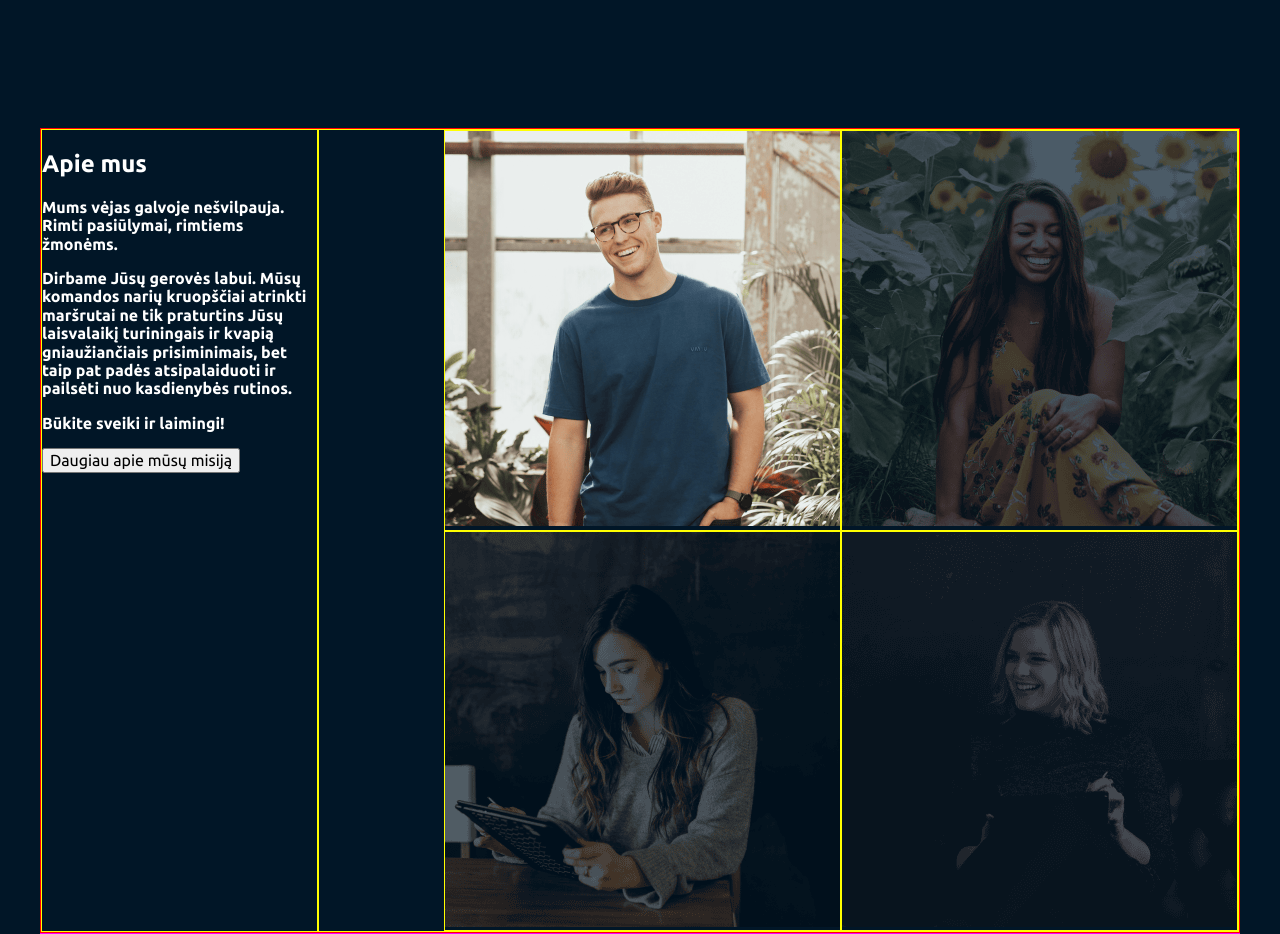
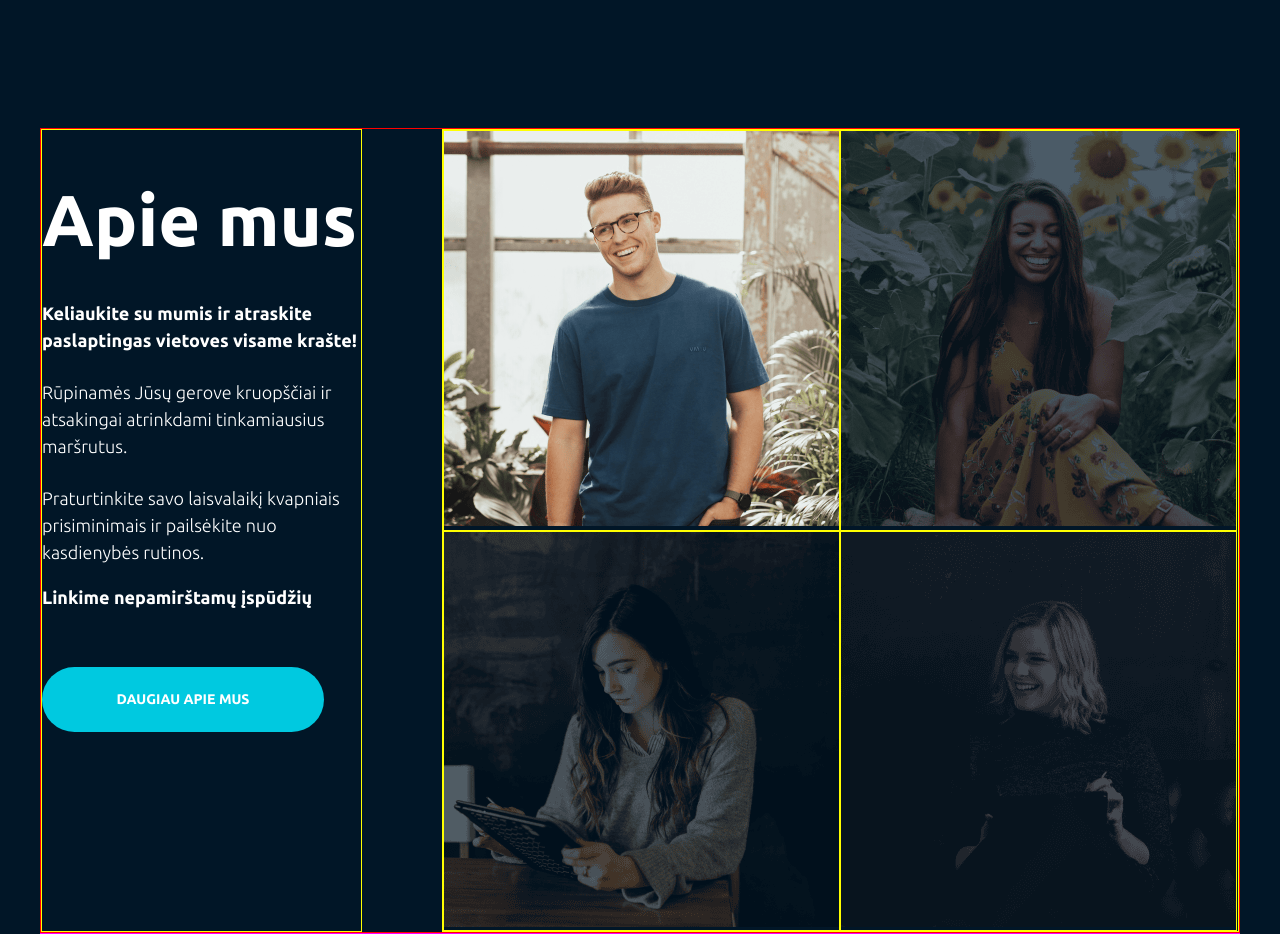
Before and after one commit to r-stake/webkursas, a plain HTML site: page final-project/index.html in a window 1280 px wide. Shown: the part 2140-3074 px from the top of the page. Drawn offline with nearby package versions, Linux system fonts and the light colour scheme.

Commit message:
Edit "about-us" section css

```diff
--- a/final-project/css/style.css
+++ b/final-project/css/style.css
@@ -264,13 +264,58 @@ i {
     margin-top: 268px;
 }
 
-.about-us .flex-container {
+.about-us .container.flex-container {
     justify-content: flex-end;
 }
 
 .about-us-info {
-    flex-shrink: 2;
+    max-width: 321px;
 }
+
+.about-us-info h2 {
+    font-size: 4.5rem;
+    font-weight: 700;
+    line-height: 110%;
+    letter-spacing: -2%;
+    margin-top: 50px;
+    margin-bottom: 40px;
+}
+
+.about-us-info h3 {
+    font-size: 1.125rem;
+    font-weight: 700;
+    line-height: 150%;
+    letter-spacing: 2%;
+}
+
+.about-us-info p {
+    font-size: 1.125rem;
+    font-weight: 300;
+    line-height: 150%;
+    letter-spacing: 2%;
+    margin-top: 25px;
+}
+
+.about-us-info button {
+    text-transform: uppercase;
+    font-size: 0.875rem;
+    font-weight: 700;
+    line-height: 190%;
+    letter-spacing: 15%;
+    color: white;
+    background-color: #00C9E0;
+    width: 282px;
+    height: 65px;
+    border-radius: 183px;
+    border: none;
+    cursor: pointer;
+    margin-top: 38px;
+}
+
+.gallery {
+    margin-left: 80px;
+}
+
 
 /* Testimonials */
 
--- a/final-project/index.html
+++ b/final-project/index.html
@@ -162,10 +162,11 @@
             <div class="container flex-container">
                 <div class="about-us-info">
                     <h2>Apie mus</h2>
-                    <p><strong>Mums vėjas galvoje nešvilpauja. Rimti pasiūlymai, rimtiems žmonėms.</strong></p>
-                    <p>Dirbame Jūsų gerovės labui. Mūsų komandos narių kruopščiai atrinkti maršrutai ne tik praturtins Jūsų laisvalaikį turiningais ir kvapią gniaužiančiais prisiminimais, bet taip pat padės atsipalaiduoti ir pailsėti nuo kasdienybės rutinos.</p>
-                    <p><strong>Būkite sveiki ir laimingi!</strong></p>
-                    <button>Daugiau apie mūsų misiją</button>
+                    <h3>Keliaukite su mumis ir atraskite paslaptingas vietoves visame krašte!</h3>
+                    <p>Rūpinamės Jūsų gerove kruopščiai ir atsakingai atrinkdami tinkamiausius maršrutus.</p>
+                    <p>Praturtinkite savo laisvalaikį kvapniais prisiminimais ir pailsėkite nuo kasdienybės rutinos.</p>
+                    <h3>Linkime nepamirštamų įspūdžių</h3>
+                    <button>Daugiau apie mus</button>
                 </div>
                 <div class="gallery flex-container">
                     <div class="gallery-item">
```
